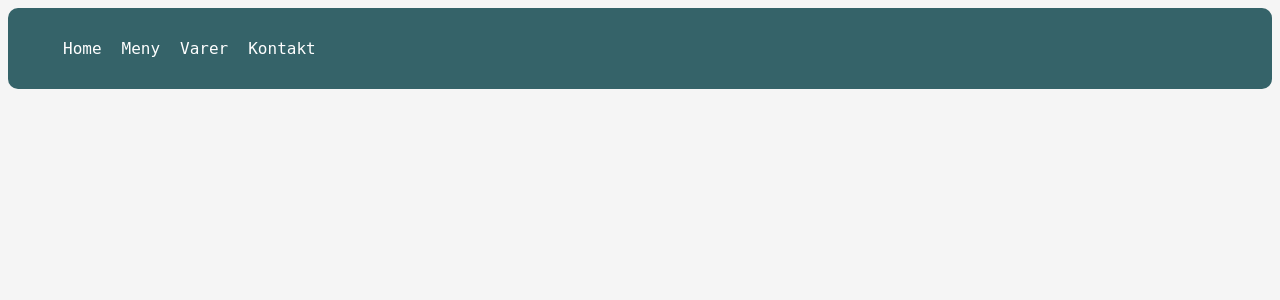
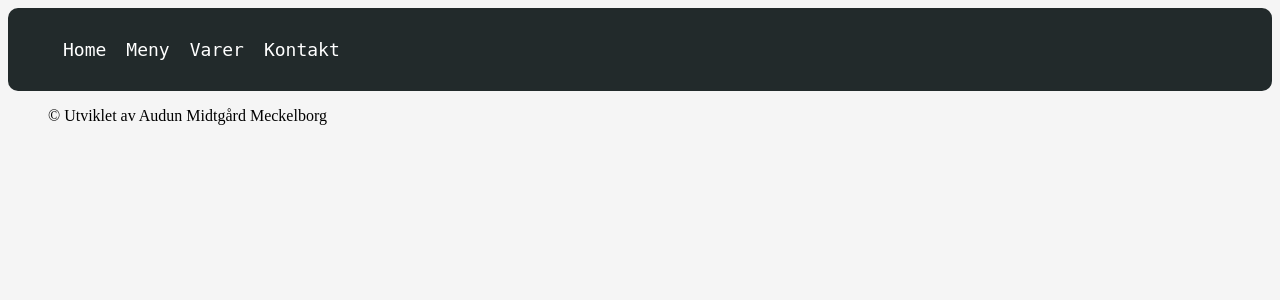
Before and after one commit to audun-web/kantina-utenAI, a Flask app: page / in a window 1280 px wide. Shown: the top 300 px of the page. Run offline with Flask 3, Linux system fonts and the light colour scheme.

Commit message:
La til <footer> i base.html og endret skrift størrelsen på teksten i Nav baren

```diff
--- a/static/css/style.css
+++ b/static/css/style.css
@@ -4,7 +4,7 @@ body {
 
 nav {
     display: flex;
-    background-color: #356369;
+    background-color: #222A2B;
     border-radius: 10px;
     padding: 5px;
 }
@@ -23,8 +23,9 @@ nav ul li a {
     color: white;
     transition: color 0.3s ease;
     font-family: 'Jetbrains Mono', monospace;
+    font-size: 18px;
 }
 
 nav ul li a:hover {
-    color: orange;
+    color: #BD000C;
 }
--- a/templates/base.html
+++ b/templates/base.html
@@ -16,5 +16,10 @@
         </ul>
     </nav>
     {% block content %}{% endblock %}
+    <footer>
+        <ul>
+            <p>&copy; Utviklet av Audun Midtgård Meckelborg</p>
+        </ul>
+    </footer>
 </body>
 </html>
```
